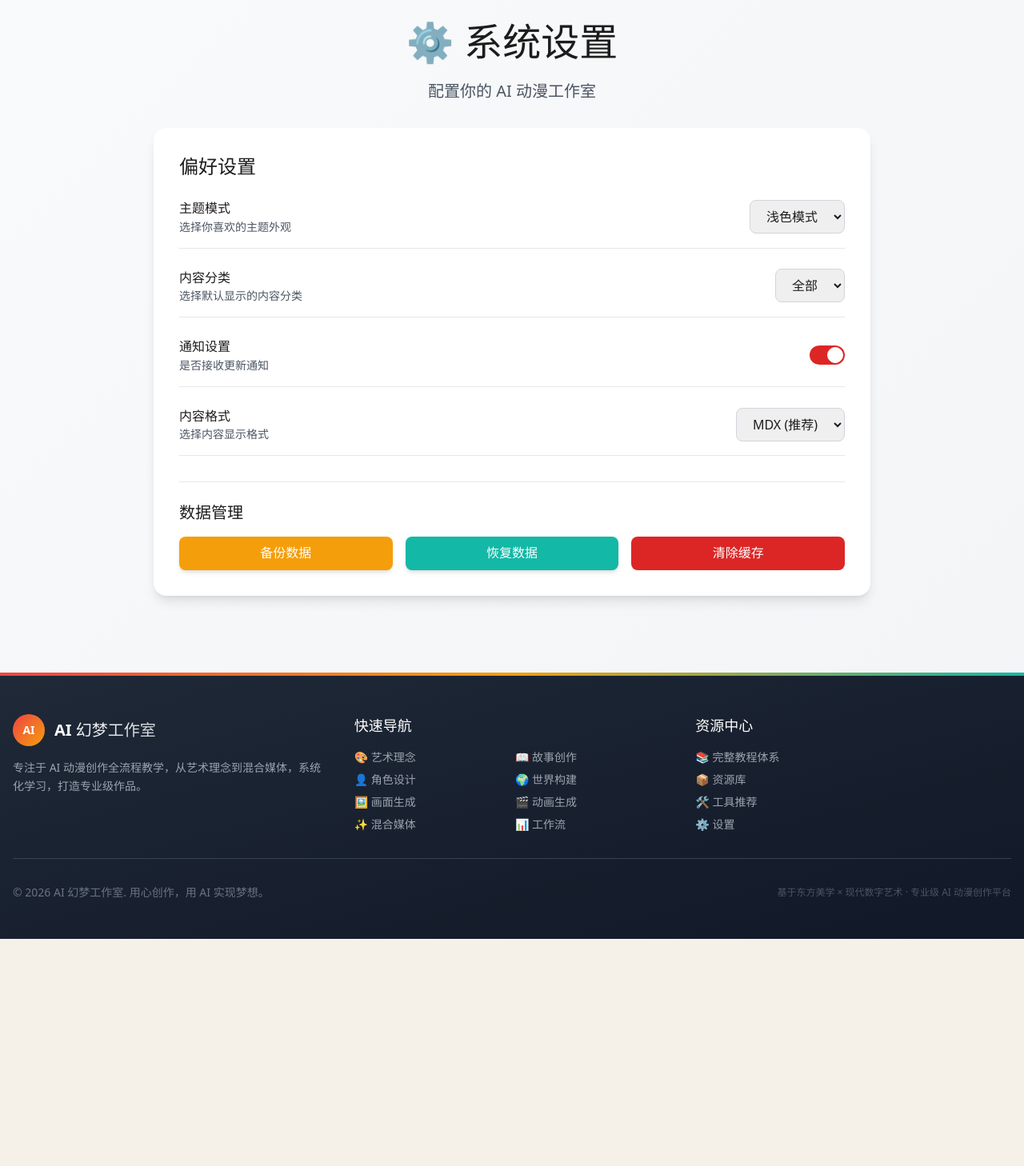
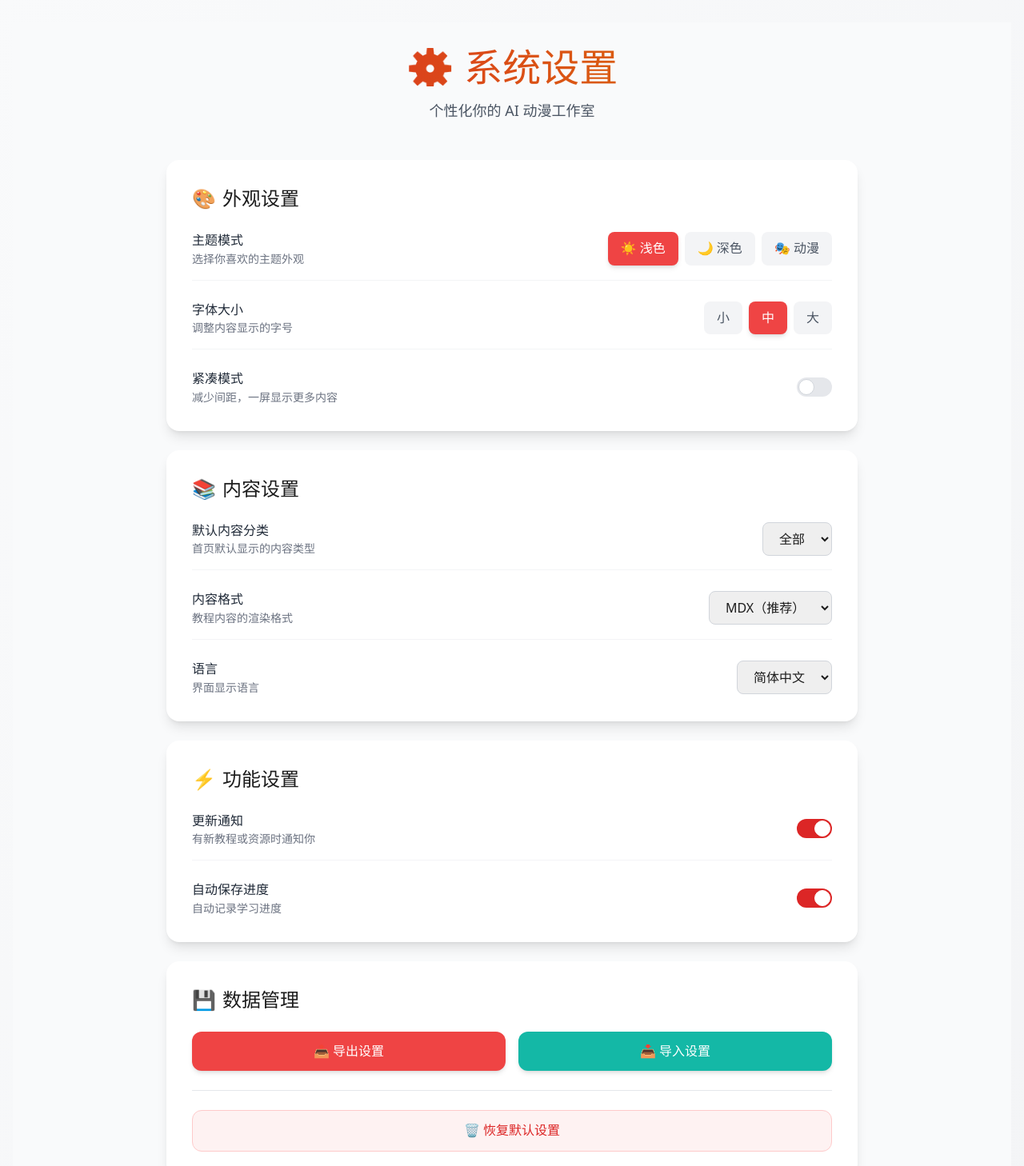
Before and after one commit to rouyundemao/ai-anime-studio, a React (Vite) app in the folder frontend/: page /settings in a window 1280 px wide. Shown: the part 80-1538 px from the top of the page at 80% size. Before the commit the page ends 1254 px from the top, so only its background shows below. Built offline with nearby package versions, Linux system fonts and the light colour scheme; a small style sheet from the web is missing; a web font is replaced by a local one.

Commit message:
feat: 完整设置功能 - 外观/内容/功能设置、localStorage持久化、导入导出

```diff
--- a/frontend/src/pages/Settings.tsx
+++ b/frontend/src/pages/Settings.tsx
@@ -1,73 +1,310 @@
-import React from 'react'
+import React, { useState, useEffect } from 'react'
+
+interface Settings {
+  theme: 'light' | 'dark' | 'anime'
+  contentFilter: 'all' | 'tutorials' | 'resources' | 'tools'
+  notifications: boolean
+  contentFormat: 'mdx' | 'markdown' | 'html'
+  fontSize: 'small' | 'medium' | 'large'
+  language: 'zh-CN' | 'zh-TW' | 'en'
+  autoSave: boolean
+  compactMode: boolean
+}
+
+const defaultSettings: Settings = {
+  theme: 'light',
+  contentFilter: 'all',
+  notifications: true,
+  contentFormat: 'mdx',
+  fontSize: 'medium',
+  language: 'zh-CN',
+  autoSave: true,
+  compactMode: false,
+}
 
 function Settings() {
+  const [settings, setSettings] = useState<Settings>(defaultSettings)
+  const [saved, setSaved] = useState(false)
+
+  useEffect(() => {
+    const saved = localStorage.getItem('anime-studio-settings')
+    if (saved) {
+      try {
+        setSettings(JSON.parse(saved))
+      } catch {
+        setSettings(defaultSettings)
+      }
+    }
+  }, [])
+
+  const saveSettings = (newSettings: Settings) => {
+    setSettings(newSettings)
+    localStorage.setItem('anime-studio-settings', JSON.stringify(newSettings))
+    setSaved(true)
+    setTimeout(() => setSaved(false), 2000)
+  }
+
+  const updateSetting = <K extends keyof Settings>(key: K, value: Settings[K]) => {
+    saveSettings({ ...settings, [key]: value })
+  }
+
+  const resetSettings = () => {
+    saveSettings(defaultSettings)
+    localStorage.removeItem('anime-studio-settings')
+  }
+
+  const exportSettings = () => {
+    const blob = new Blob([JSON.stringify(settings, null, 2)], { type: 'application/json' })
+    const url = URL.createObjectURL(blob)
+    const a = document.createElement('a')
+    a.href = url
+    a.download = 'anime-studio-settings.json'
+    a.click()
+    URL.revokeObjectURL(url)
+  }
+
+  const importSettings = () => {
+    const input = document.createElement('input')
+    input.type = 'file'
+    input.accept = '.json'
+    input.onchange = (e) => {
+      const file = (e.target as HTMLInputElement).files?.[0]
+      if (!file) return
+      const reader = new FileReader()
+      reader.onload = (ev) => {
+        try {
+          const imported = JSON.parse(ev.target?.result as string)
+          saveSettings({ ...defaultSettings, ...imported })
+        } catch {
+          alert('导入失败：文件格式不正确')
+        }
+      }
+      reader.readAsText(file)
+    }
+    input.click()
+  }
+
   return (
-    <div className="max-w-4xl mx-auto space-y-8">
-      <div className="text-center">
-        <h1 className="text-4xl md:text-5xl font-bold mb-6">⚙️ 系统设置</h1>
-        <p className="text-xl text-gray-600">配置你的 AI 动漫工作室</p>
+    <div className="min-h-screen bg-gray-50">
+      <div className="container mx-auto px-4 py-8 max-w-4xl">
+        {/* 页面标题 */}
+        <div className="text-center mb-12">
+          <h1 className="text-4xl md:text-5xl font-bold mb-4 bg-gradient-to-r from-primary-600 to-accent-600 bg-clip-text text-transparent">
+            ⚙️ 系统设置
+          </h1>
+          <p className="text-gray-600 text-lg">个性化你的 AI 动漫工作室</p>
         </div>
 
-      <div className="card p-8">
-        <h2 className="text-2xl font-bold mb-6">偏好设置</h2>
+        {/* 保存提示 */}
+        {saved && (
+          <div className="mb-6 p-4 bg-green-50 border border-green-200 rounded-xl text-center animate-fade-in">
+            <span className="text-green-700 font-semibold">✅ 设置已保存</span>
+          </div>
+        )}
+
+        {/* 外观设置 */}
+        <div className="bg-white rounded-2xl shadow-lg p-8 mb-6">
+          <h2 className="text-2xl font-bold mb-6 flex items-center gap-2">
+            <span>🎨</span> 外观设置
+          </h2>
 
           <div className="space-y-6">
-          <div className="flex items-center justify-between pb-4 border-b border-gray-200">
+            {/* 主题模式 */}
+            <div className="flex items-center justify-between pb-4 border-b border-gray-100">
               <div>
-              <h3 className="font-semibold">主题模式</h3>
-              <p className="text-gray-600 text-sm">选择你喜欢的主题外观</p>
+                <h3 className="font-semibold text-gray-800">主题模式</h3>
+                <p className="text-gray-500 text-sm">选择你喜欢的主题外观</p>
               </div>
-            <select className="border border-gray-300 rounded-lg px-4 py-2">
-              <option>浅色模式</option>
-              <option>深色模式</option>
-              <option>动漫主题</option>
+              <div className="flex gap-2">
+                {(['light', 'dark', 'anime'] as const).map((theme) => (
+                  <button
+                    key={theme}
+                    onClick={() => updateSetting('theme', theme)}
+                    className={`px-4 py-2 rounded-lg transition-all ${
+                      settings.theme === theme
+                        ? 'bg-primary-500 text-white shadow-md'
+                        : 'bg-gray-100 text-gray-600 hover:bg-gray-200'
+                    }`}
+                  >
+                    {theme === 'light' ? '☀️ 浅色' : theme === 'dark' ? '🌙 深色' : '🎭 动漫'}
+                  </button>
+                ))}
+              </div>
+            </div>
+
+            {/* 字体大小 */}
+            <div className="flex items-center justify-between pb-4 border-b border-gray-100">
+              <div>
+                <h3 className="font-semibold text-gray-800">字体大小</h3>
+                <p className="text-gray-500 text-sm">调整内容显示的字号</p>
+              </div>
+              <div className="flex gap-2">
+                {(['small', 'medium', 'large'] as const).map((size) => (
+                  <button
+                    key={size}
+                    onClick={() => updateSetting('fontSize', size)}
+                    className={`px-4 py-2 rounded-lg transition-all ${
+                      settings.fontSize === size
+                        ? 'bg-primary-500 text-white shadow-md'
+                        : 'bg-gray-100 text-gray-600 hover:bg-gray-200'
+                    }`}
+                  >
+                    {size === 'small' ? '小' : size === 'medium' ? '中' : '大'}
+                  </button>
+                ))}
+              </div>
+            </div>
+
+            {/* 紧凑模式 */}
+            <div className="flex items-center justify-between">
+              <div>
+                <h3 className="font-semibold text-gray-800">紧凑模式</h3>
+                <p className="text-gray-500 text-sm">减少间距，一屏显示更多内容</p>
+              </div>
+              <label className="relative inline-flex items-center cursor-pointer">
+                <input
+                  type="checkbox"
+                  className="sr-only peer"
+                  checked={settings.compactMode}
+                  onChange={(e) => updateSetting('compactMode', e.target.checked)}
+                />
+                <div className="w-11 h-6 bg-gray-200 peer-focus:outline-none rounded-full peer peer-checked:after:translate-x-full peer-checked:after:border-white after:content-[''] after:absolute after:top-[2px] after:left-[2px] after:bg-white after:border-gray-300 after:border after:rounded-full after:h-5 after:w-5 after:transition-all peer-checked:bg-primary-600"></div>
+              </label>
+            </div>
+          </div>
+        </div>
+
+        {/* 内容设置 */}
+        <div className="bg-white rounded-2xl shadow-lg p-8 mb-6">
+          <h2 className="text-2xl font-bold mb-6 flex items-center gap-2">
+            <span>📚</span> 内容设置
+          </h2>
+
+          <div className="space-y-6">
+            {/* 内容分类 */}
+            <div className="flex items-center justify-between pb-4 border-b border-gray-100">
+              <div>
+                <h3 className="font-semibold text-gray-800">默认内容分类</h3>
+                <p className="text-gray-500 text-sm">首页默认显示的内容类型</p>
+              </div>
+              <select
+                value={settings.contentFilter}
+                onChange={(e) => updateSetting('contentFilter', e.target.value as Settings['contentFilter'])}
+                className="border border-gray-300 rounded-lg px-4 py-2 focus:ring-2 focus:ring-primary-500 focus:border-transparent"
+              >
+                <option value="all">全部</option>
+                <option value="tutorials">教程</option>
+                <option value="resources">资源</option>
+                <option value="tools">工具</option>
               </select>
             </div>
 
-          <div className="flex items-center justify-between pb-4 border-b border-gray-200">
+            {/* 内容格式 */}
+            <div className="flex items-center justify-between pb-4 border-b border-gray-100">
               <div>
-              <h3 className="font-semibold">内容分类</h3>
-              <p className="text-gray-600 text-sm">选择默认显示的内容分类</p>
+                <h3 className="font-semibold text-gray-800">内容格式</h3>
+                <p className="text-gray-500 text-sm">教程内容的渲染格式</p>
               </div>
-            <select className="border border-gray-300 rounded-lg px-4 py-2">
-              <option>全部</option>
-              <option>教程</option>
-              <option>资源</option>
-              <option>工具</option>
+              <select
+                value={settings.contentFormat}
+                onChange={(e) => updateSetting('contentFormat', e.target.value as Settings['contentFormat'])}
+                className="border border-gray-300 rounded-lg px-4 py-2 focus:ring-2 focus:ring-primary-500 focus:border-transparent"
+              >
+                <option value="mdx">MDX（推荐）</option>
+                <option value="markdown">Markdown</option>
+                <option value="html">HTML</option>
               </select>
             </div>
 
-          <div className="flex items-center justify-between pb-4 border-b border-gray-200">
+            {/* 语言 */}
+            <div className="flex items-center justify-between">
               <div>
-              <h3 className="font-semibold">通知设置</h3>
-              <p className="text-gray-600 text-sm">是否接收更新通知</p>
+                <h3 className="font-semibold text-gray-800">语言</h3>
+                <p className="text-gray-500 text-sm">界面显示语言</p>
+              </div>
+              <select
+                value={settings.language}
+                onChange={(e) => updateSetting('language', e.target.value as Settings['language'])}
+                className="border border-gray-300 rounded-lg px-4 py-2 focus:ring-2 focus:ring-primary-500 focus:border-transparent"
+              >
+                <option value="zh-CN">简体中文</option>
+                <option value="zh-TW">繁體中文</option>
+                <option value="en">English</option>
+              </select>
+            </div>
+          </div>
+        </div>
+
+        {/* 功能设置 */}
+        <div className="bg-white rounded-2xl shadow-lg p-8 mb-6">
+          <h2 className="text-2xl font-bold mb-6 flex items-center gap-2">
+            <span>⚡</span> 功能设置
+          </h2>
+
+          <div className="space-y-6">
+            {/* 通知设置 */}
+            <div className="flex items-center justify-between pb-4 border-b border-gray-100">
+              <div>
+                <h3 className="font-semibold text-gray-800">更新通知</h3>
+                <p className="text-gray-500 text-sm">有新教程或资源时通知你</p>
               </div>
               <label className="relative inline-flex items-center cursor-pointer">
-              <input type="checkbox" className="sr-only peer" defaultChecked />
-              <div className="w-11 h-6 bg-gray-200 peer-focus:outline-none rounded-full peer peer-checked:after:translate-x-full peer-checked:after:border-white after:content-[''] after:absolute after:top-[2px] after:left-[2px] after:bg-white after:border-gray-300 after:border after:rounded-full after:h-5 after:w-5 after:transition-all peer-checked:bg-primary-600 rounded-full"></div>
+                <input
+                  type="checkbox"
+                  className="sr-only peer"
+                  checked={settings.notifications}
+                  onChange={(e) => updateSetting('notifications', e.target.checked)}
+                />
+                <div className="w-11 h-6 bg-gray-200 peer-focus:outline-none rounded-full peer peer-checked:after:translate-x-full peer-checked:after:border-white after:content-[''] after:absolute after:top-[2px] after:left-[2px] after:bg-white after:border-gray-300 after:border after:rounded-full after:h-5 after:w-5 after:transition-all peer-checked:bg-primary-600"></div>
               </label>
             </div>
 
-          <div className="flex items-center justify-between pb-4 border-b border-gray-200">
+            {/* 自动保存 */}
+            <div className="flex items-center justify-between">
               <div>
-              <h3 className="font-semibold">内容格式</h3>
-              <p className="text-gray-600 text-sm">选择内容显示格式</p>
+                <h3 className="font-semibold text-gray-800">自动保存进度</h3>
+                <p className="text-gray-500 text-sm">自动记录学习进度</p>
               </div>
-            <select className="border border-gray-300 rounded-lg px-4 py-2">
-              <option>MDX (推荐)</option>
-              <option>Markdown</option>
-              <option>HTML</option>
-            </select>
+              <label className="relative inline-flex items-center cursor-pointer">
+                <input
+                  type="checkbox"
+                  className="sr-only peer"
+                  checked={settings.autoSave}
+                  onChange={(e) => updateSetting('autoSave', e.target.checked)}
+                />
+                <div className="w-11 h-6 bg-gray-200 peer-focus:outline-none rounded-full peer peer-checked:after:translate-x-full peer-checked:after:border-white after:content-[''] after:absolute after:top-[2px] after:left-[2px] after:bg-white after:border-gray-300 after:border after:rounded-full after:h-5 after:w-5 after:transition-all peer-checked:bg-primary-600"></div>
+              </label>
+            </div>
           </div>
         </div>
 
-        <div className="mt-8 pt-6 border-t border-gray-200">
-          <h3 className="text-xl font-bold mb-4">数据管理</h3>
-          <div className="grid grid-cols-1 md:grid-cols-3 gap-4">
-            <button className="btn-primary">备份数据</button>
-            <button className="btn-secondary">恢复数据</button>
-            <button className="bg-red-600 hover:bg-red-700 text-white font-semibold py-2 px-6 rounded-lg transition-colors">
-              清除缓存
+        {/* 数据管理 */}
+        <div className="bg-white rounded-2xl shadow-lg p-8">
+          <h2 className="text-2xl font-bold mb-6 flex items-center gap-2">
+            <span>💾</span> 数据管理
+          </h2>
+
+          <div className="grid grid-cols-1 md:grid-cols-2 gap-4 mb-6">
+            <button
+              onClick={exportSettings}
+              className="bg-primary-500 hover:bg-primary-600 text-white font-semibold py-3 px-6 rounded-xl transition-all shadow-md hover:shadow-lg"
+            >
+              📤 导出设置
+            </button>
+            <button
+              onClick={importSettings}
+              className="bg-secondary-500 hover:bg-secondary-600 text-white font-semibold py-3 px-6 rounded-xl transition-all shadow-md hover:shadow-lg"
+            >
+              📥 导入设置
+            </button>
+          </div>
+
+          <div className="pt-6 border-t border-gray-200">
+            <button
+              onClick={resetSettings}
+              className="w-full bg-red-50 hover:bg-red-100 text-red-600 font-semibold py-3 px-6 rounded-xl transition-all border border-red-200"
+            >
+              🗑️ 恢复默认设置
             </button>
           </div>
         </div>
```
Lines whose indentation alone changed are shown as unchanged.
